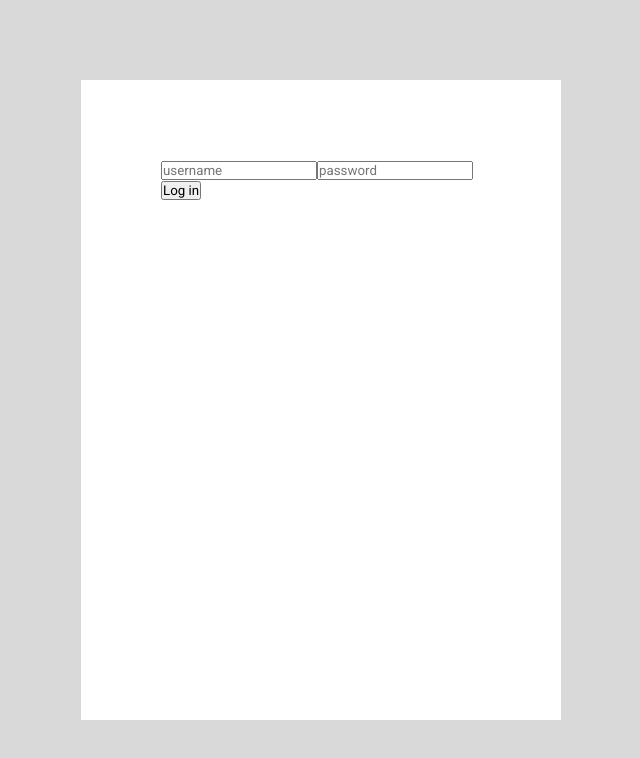
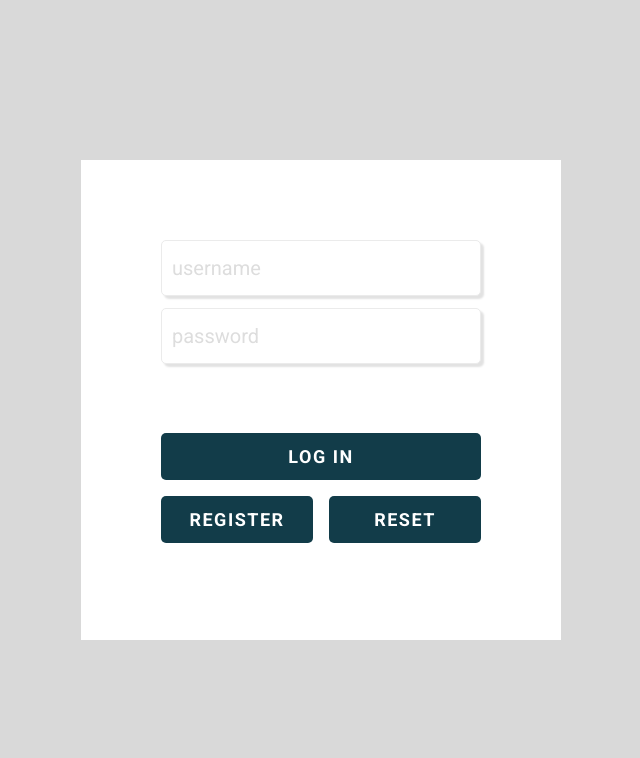
Before and after one commit to Shafosphere/blog, a React (Create React App) app in the folder client/blog/: page /login in a window 1280 px wide. Shown: the top 758 px of the page, without its empty margins (319-959 px from the left). Built offline with nearby package versions, Linux system fonts and the light colour scheme.

Commit message:
Better Login

```diff
--- a/client/blog/src/components/Logging/Login/LoginForm.jsx
+++ b/client/blog/src/components/Logging/Login/LoginForm.jsx
@@ -2,39 +2,53 @@ import "./loginForm.css";
 import React, { useState } from "react";
 import axios from "axios";
 
-export default function LoginForm({onLogin}) {
+export default function LoginForm({ onLogin }) {
   const [username, setUsername] = useState("");
   const [password, setPassword] = useState("");
 
-  async function handleSubmit(event){
+  async function handleSubmit(event) {
     event.preventDefault();
     try {
-      const response = await axios.post("http://localhost:8080/login", {
+      await axios.post("http://localhost:8080/login", {
         username,
         password,
       });
-      onLogin(response.data);
+      onLogin(username);
     } catch (error) {
-      console.error("Błąd logowania", error);
+      console.error("Loggin error", error);
     }
-  };
+  }
 
   return (
     <div className="container-LoginForm">
       <form onSubmit={handleSubmit}>
+        <div className="container-input">
+          <div className="custom_input">
             <input
+              className="input"
               type="text"
               value={username}
+              autoComplete="username"
               onChange={(e) => setUsername(e.target.value)}
               placeholder="username"
+              required
             />
+          </div>
+          <div className="custom_input">
             <input
+              className="input"
               type="password"
               value={password}
+              autoComplete="current-password"
               onChange={(e) => setPassword(e.target.value)}
               placeholder="password"
+              required
             />
-        <button type="submit">Log in</button>
+          </div>
+        </div>
+        <button className="button" type="submit">
+          Log in
+        </button>
       </form>
     </div>
   );
--- a/client/blog/src/components/Logging/Login/loginForm.css
+++ b/client/blog/src/components/Logging/Login/loginForm.css
@@ -1,6 +1,48 @@
-.container-LoginForm{
-    width: 30rem;
-    height: 40rem;
-    background-color: white;
-    padding: 5rem;
+.container-LoginForm {
+  width: 100%;
+  height: 100%;
 }
+.container-LoginForm form{
+    height: 100%;
+    width: 100%;
+    display: flex;
+    flex-direction: column;
+    justify-content: space-between;
+}
+.container-input{
+    display: flex;
+    flex-direction: column;
+    gap: 0.75rem;
+    height: 100%;
+    width: 100%;
+}
+.custom_input {
+  display: flex;
+  align-items: center;
+  position: relative;
+  max-width: 100%;
+}
+
+.input {
+  font-size: 20px;
+  padding: 5px 10px;
+  width: 100%;
+  height: 3.5rem;
+  outline: none;
+  background: #ffffff;
+  color: #000000;
+  border: 1px solid #ebebeb;
+  border-radius: 5px;
+  box-shadow: 3px 3px 2px 0px #e2e2e2;
+  transition: 0.3s ease;
+}
+
+.input:focus {
+  background: #f2f2f2;
+  border: 1px solid #0f5343;
+  border-radius: 10px;
+}
+
+.input::placeholder {
+  color: #dddddd;
+}
--- a/client/blog/src/components/Navbar/Navbar.jsx
+++ b/client/blog/src/components/Navbar/Navbar.jsx
@@ -1,11 +1,12 @@
-import "./Navbar.css"
-export default function Navbar(){
-    return(
+import "./Navbar.css";
+export default function Navbar({username}) {
+  return (
     <div className="container-navbar">
       <div className="window-navbar">
         <div className="title-navbar">blogg</div>
+        <div className="test">{username}</div>
         <div className="add-navbar">+</div>
       </div>
     </div>
-    )
+  );
 }
--- a/client/blog/src/pages/App.js
+++ b/client/blog/src/pages/App.js
@@ -10,10 +10,8 @@ function App() {
   return (
     <div className="App">
       {user ? (
-        // Jeśli użytkownik jest zalogowany, pokaż główną treść
-        <Main />
+        <Main username={user}/>
       ) : (
-        // Jeśli nie jest zalogowany, pokaż formularz logowania
         <Logging onLogin={handleLogin} />
       )}
     </div>
--- a/client/blog/src/pages/Logging/main-log.css
+++ b/client/blog/src/pages/Logging/main-log.css
@@ -6,3 +6,54 @@
     align-items: center;
     margin: auto;
 }
+.window-logg{
+    padding: 5rem;
+    height: 30rem;
+    width: 30rem;
+    background-color: white;
+}
+.top-logg{
+    height: 80%;
+    width: 100%;
+    padding-bottom: 1rem;
+}
+.bot-logg{
+    height: 20%;
+    width: 100%;
+    display: flex;
+    flex-direction: row;
+    align-items: baseline;
+    gap: 1rem;
+}
+.button {
+    background-color: #123c49;
+    color: rgb(255, 255, 255);
+    display: block;
+    padding: 13px;
+    border-radius: 5px;
+    outline: none;
+    font-size: 18px;
+    letter-spacing: 1.5px;
+    font-weight: bold;
+    text-transform: uppercase;
+    width: 100%;
+    cursor: pointer;
+    transition: all 0.1s ease-in-out;
+    border: none;
+    -webkit-border-radius: 5px;
+    -moz-border-radius: 5px;
+    -ms-border-radius: 5px;
+    -o-border-radius: 5px;
+    -webkit-transition: all 0.1s ease-in-out;
+    -moz-transition: all 0.1s ease-in-out;
+    -ms-transition: all 0.1s ease-in-out;
+    -o-transition: all 0.1s ease-in-out;
+  }
+  .button:hover {
+    box-shadow: 0 0 10px 1px rgba(0, 0, 0, 0.15);
+    transform: scale(1.02);
+    -webkit-transform: scale(1.02);
+    -moz-transform: scale(1.02);
+    -ms-transform: scale(1.02);
+    -o-transform: scale(1.02);
+  }
--- a/client/blog/src/pages/Logging/main-log.jsx
+++ b/client/blog/src/pages/Logging/main-log.jsx
@@ -1,9 +1,21 @@
-import "./main-log.css"
-import LoginForm from '../../components/Logging/Login/LoginForm';
-export default function Logging({onLogin}) {
+import "./main-log.css";
+import LoginForm from "../../components/Logging/Login/LoginForm";
+export default function Logging({ onLogin }) {
   return (
     <div className="container-logging">
-      <LoginForm onLogin={onLogin}/>
+      <div className="window-logg">
+        <div className="top-logg">
+          <LoginForm onLogin={onLogin} />
+        </div>
+        <div className="bot-logg">
+          <button className="button" type="submit">
+            register
+          </button>
+          <button className="button" type="submit">
+            reset
+          </button>
+        </div>
+      </div>
     </div>
   );
 }
--- a/client/blog/src/pages/main.jsx
+++ b/client/blog/src/pages/main.jsx
@@ -1,9 +1,9 @@
 import Navbar from "../components/Navbar/Navbar";
 import Home from "./Home/Home";
-export default function Main() {
+export default function Main({username}) {
   return (
     <div className="container-main">
-        <Navbar/>
+        <Navbar username={username}/>
         <Home/>
     </div>
   );
```
Also changed, not shown: 1 other file (tests, documents, lock files or other folders). Lines whose indentation alone changed are shown as unchanged.
